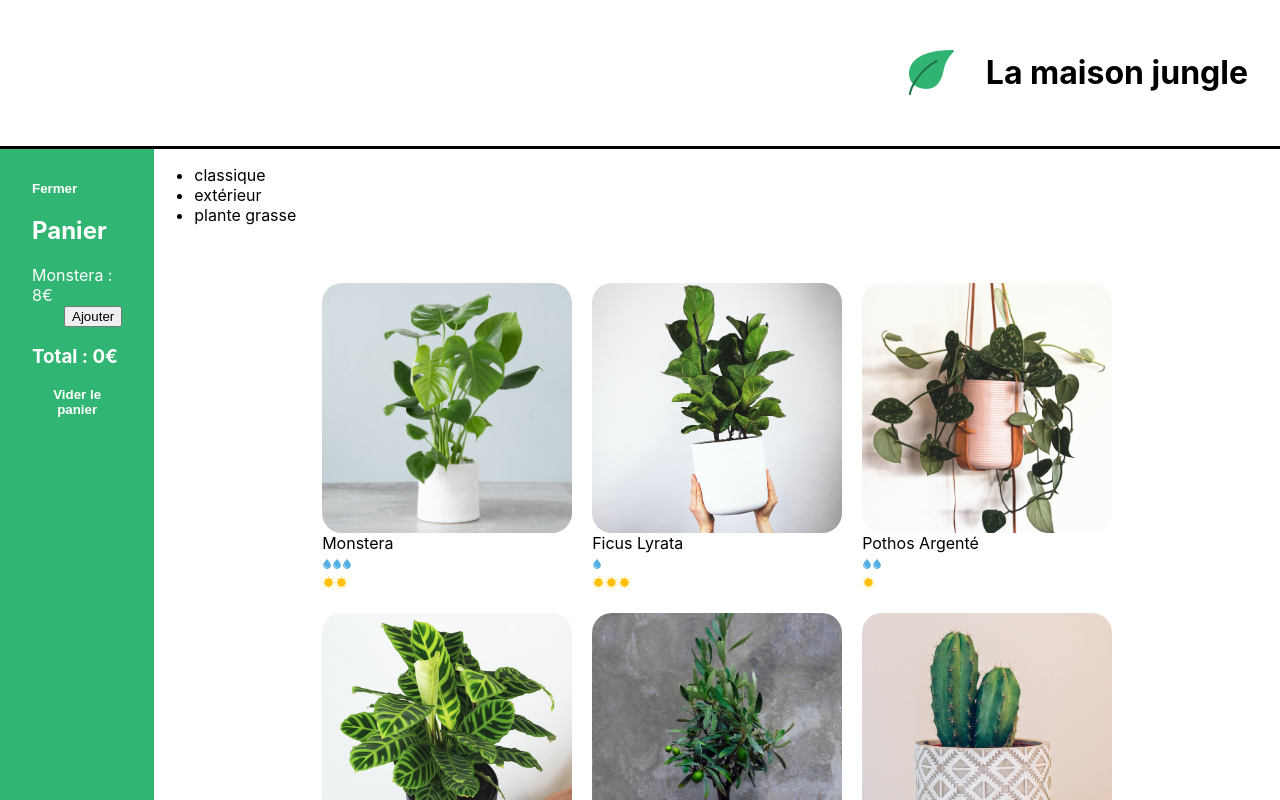
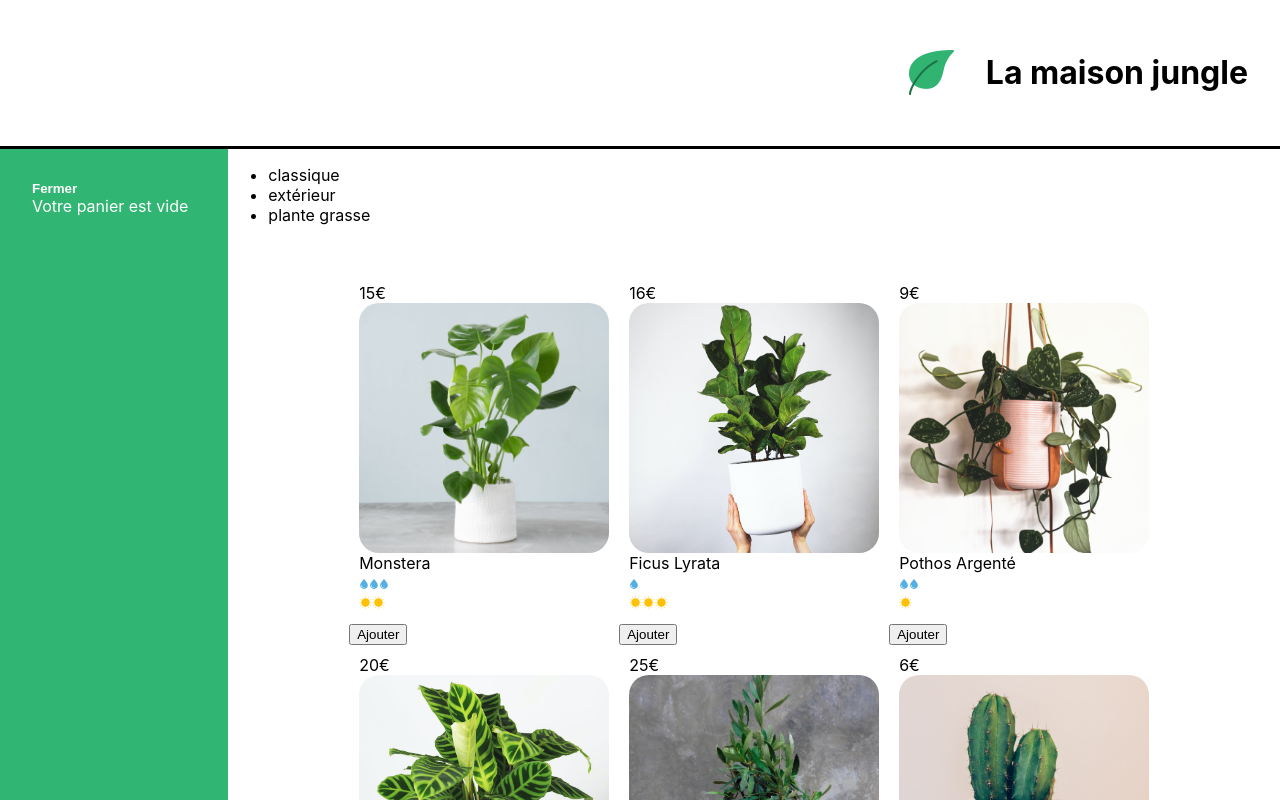
Before and after one commit to NacimHarfouche/-react-la-maison-jungle, a React (Create React App) app: page / in a window 1280 px wide. Shown: the top 800 px of the page. Built offline with nearby package versions, Linux system fonts and the light colour scheme.

Commit message:
update app

```diff
--- a/src/components/App.js
+++ b/src/components/App.js
@@ -1,3 +1,4 @@
+import { useState } from 'react'
 import Banner from './Banner'
 import logo from '../assets/logo.png'
 import Cart from './Cart'
@@ -5,7 +6,10 @@ import Footer from './Footer'
 import ShoppingList from './ShoppingList'
 import '../styles/Layout.css'
 
+
 function App() {
+	const [cart, updateCart] = useState([])
+
 	return (
 		<div>
 			<Banner>
@@ -13,8 +17,8 @@ function App() {
 				<h1 className='lmj-title'>La maison jungle</h1>
 			</Banner>
 			<div className='lmj-layout-inner'>
-				<Cart />
-				<ShoppingList />
+				<Cart cart={cart} updateCart={updateCart} />
+				<ShoppingList cart={cart} updateCart={updateCart} />
 			</div>
 			<Footer />
 		</div>
--- a/src/components/Cart.js
+++ b/src/components/Cart.js
@@ -1,29 +1,47 @@
+import { useState } from 'react'
 import '../styles/Cart.css'
-import { useState } from 'react'
 
-function Cart() {
-    const monsteraPrice = 8
-    const [cart, updateCart] = useState(0)
+function Cart({ cart, updateCart }) {
 	const [isOpen, setIsOpen] = useState(true)
-
+	const total = cart.reduce(
+		(acc, plantType) => acc + plantType.amount * plantType.price,
+		0
+	)
 	return isOpen ? (
-        <div className="lmj-cart">
-            <button className='lmj-cart-toggle-button' onClick={() => setIsOpen(false)}>Fermer</button>
+		<div className='lmj-cart'>
+			<button
+				className='lmj-cart-toggle-button'
+				onClick={() => setIsOpen(false)}
+			>
+				Fermer
+			</button>
+			{cart.length > 0 ? (
+				<div>
 					<h2>Panier</h2>
-            <div>
-                Monstera : {monsteraPrice}€
-                <button className='lmj-cart-add-button' onClick={() => updateCart(cart + 1)}>
-                    Ajouter
-                </button>
+					<ul>
+						{cart.map(({ name, price, amount }, index) => (
+							<div key={`${name}-${index}`}>
+								{name} {price}€ x {amount}
 							</div>
-            <h3>Total : {monsteraPrice * cart}€</h3>
-            <button className='lmj-cart-toggle-button' onClick={() => updateCart(0)}>Vider le panier</button>
+						))}
+					</ul>
+					<h3>Total :{total}€</h3>
+					<button onClick={() => updateCart([])}>Vider le panier</button>
+				</div>
+			) : (
+				<div>Votre panier est vide</div>
+			)}
 		</div>
 	) : (
 		<div className='lmj-cart-closed'>
-            <button className='lmj-cart-toggle-button' onClick={() => setIsOpen(true)}>Ouvrir le Panier</button>
+			<button
+				className='lmj-cart-toggle-button'
+				onClick={() => setIsOpen(true)}
+			>
+				Ouvrir le Panier
+			</button>
 		</div>
 	)
 }
 
-export default Cart;
+export default Cart
--- a/src/components/PlantItem.js
+++ b/src/components/PlantItem.js
@@ -1,15 +1,18 @@
 import CareScale from './CareScale'
 import '../styles/PlantItem.css'
 
-function handleClick(plantName, water, id, cover, light) {
-	console.log(plantName, water, id, cover, light)
-	alert(`Vous voulez acheter 1 ${plantName} ? Très bon choix 🌱✨`)
+// set to Uppercase the first letter of the word => Capitalize
+const capitalize = s => (s && s[0].toUpperCase() + s.slice(1)) || ""
+
+function handleClick(plantName) {
+	alert(`Vous voulez acheter 1 ${capitalize(plantName)} ? Très bon choix 🌱✨`)
 }
 
-function PlantItem({ id, cover, name, water, light }) {
+function PlantItem({ cover, name, water, light, price }) {
 	return (
 		<li className='lmj-plant-item' >
-			<img className='lmj-plant-item-cover' src={cover} alt={`${name} cover`} onClick={() => handleClick(name, water, id, cover, light)} />
+			<span className='lmj-plant-item-price'>{price}€</span>
+			<img className='lmj-plant-item-cover' src={cover} alt={`${name} cover`} onClick={() => handleClick(name)} />
 			{name}
 			<div>
 				<CareScale careType='water' scaleValue={water} />
--- a/src/components/ShoppingList.js
+++ b/src/components/ShoppingList.js
@@ -2,29 +2,47 @@ import { plantList } from '../datas/plantList'
 import PlantItem from './PlantItem'
 import '../styles/ShoppingList.css'
 
-function ShoppingList() {
+function ShoppingList({ cart, updateCart }) {
 	const categories = plantList.reduce(
 		(acc, plant) =>
 			acc.includes(plant.category) ? acc : acc.concat(plant.category),
 		[]
 	)
 
+	function addToCart(name, price) {
+		const currentPlantSaved = cart.find((plant) => plant.name === name)
+		if (currentPlantSaved) {
+			const cartFilteredCurrentPlant = cart.filter(
+				(plant) => plant.name !== name
+			)
+			updateCart([
+				...cartFilteredCurrentPlant,
+				{ name, price, amount: currentPlantSaved.amount + 1 }
+			])
+		} else {
+			updateCart([...cart, { name, price, amount: 1 }])
+		}
+	}
+
 	return (
-		<div>
+		<div className='lmj-shopping-list'>
 			<ul>
 				{categories.map((cat) => (
 					<li key={cat}>{cat}</li>
 				))}
 			</ul>
 			<ul className='lmj-plant-list'>
-				{plantList.map(({ id, cover, name, water, light }) => (
+				{plantList.map(({ id, cover, name, water, light, price }) => (
+					<div key={id}>
 						<PlantItem
-						key={id}
 							cover={cover}
 							name={name}
 							water={water}
 							light={light}
+							price={price}
 						/>
+						<button onClick={() => addToCart(name, price)}>Ajouter</button>
+					</div>
 				))}
 			</ul>
 		</div>
--- a/src/datas/plantList.js
+++ b/src/datas/plantList.js
@@ -15,7 +15,8 @@ export const plantList = [
 		id: '1ed',
 		light: 2,
 		water: 3,
-		cover: monstera
+		cover: monstera,
+		price: 15
 	},
 	{
 		name: 'ficus lyrata',
@@ -23,7 +24,8 @@ export const plantList = [
 		id: '2ab',
 		light: 3,
 		water: 1,
-		cover: lyrata
+		cover: lyrata,
+		price: 16
 	},
 
 	{
@@ -32,7 +34,9 @@ export const plantList = [
 		id: '3sd',
 		light: 1,
 		water: 2,
-		cover: pothos
+		cover: pothos,
+
+		price: 9
 	},
 	{
 		name: 'calathea',
@@ -40,7 +44,9 @@ export const plantList = [
 		id: '4kk',
 		light: 2,
 		water: 3,
-		cover: calathea
+		cover: calathea,
+
+		price: 20
 	},
 	{
 		name: 'olivier',
@@ -48,7 +54,8 @@ export const plantList = [
 		id: '5pl',
 		light: 3,
 		water: 1,
-		cover: olivier
+		cover: olivier,
+		price: 25
 	},
 
 	{
@@ -57,7 +64,8 @@ export const plantList = [
 		id: '8fp',
 		light: 2,
 		water: 1,
-		cover: cactus
+		cover: cactus,
+		price: 6
 	},
 	{
 		name: 'basilique',
@@ -65,7 +73,8 @@ export const plantList = [
 		id: '7ie',
 		light: 2,
 		water: 3,
-		cover: basil
+		cover: basil,
+		price: 5
 	},
 	{
 		name: 'succulente',
@@ -73,7 +82,8 @@ export const plantList = [
 		id: '9vn',
 		light: 2,
 		water: 1,
-		cover: succulent
+		cover: succulent,
+		price: 8
 	},
 
 	{
@@ -82,6 +92,7 @@ export const plantList = [
 		id: '6uo',
 		light: 2,
 		water: 2,
-		cover: mint
+		cover: mint,
+		price: 4
 	}
 ]
```
Lines whose indentation alone changed are shown as unchanged.
